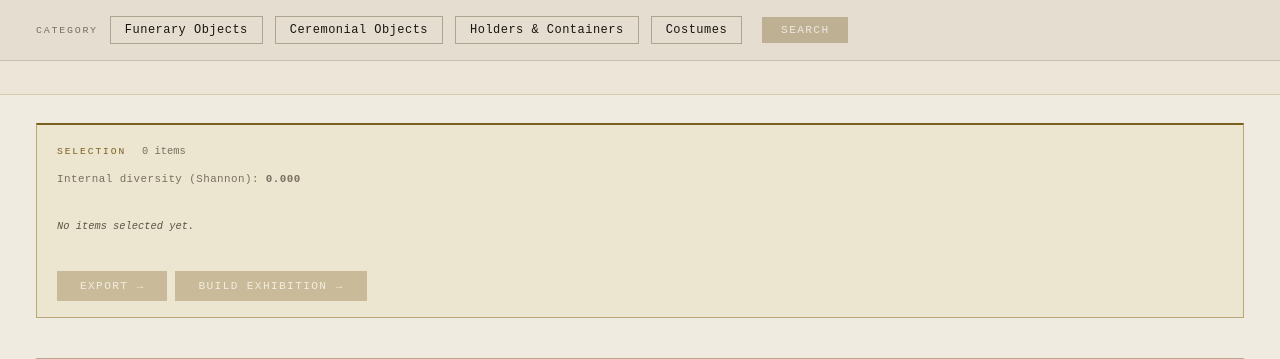
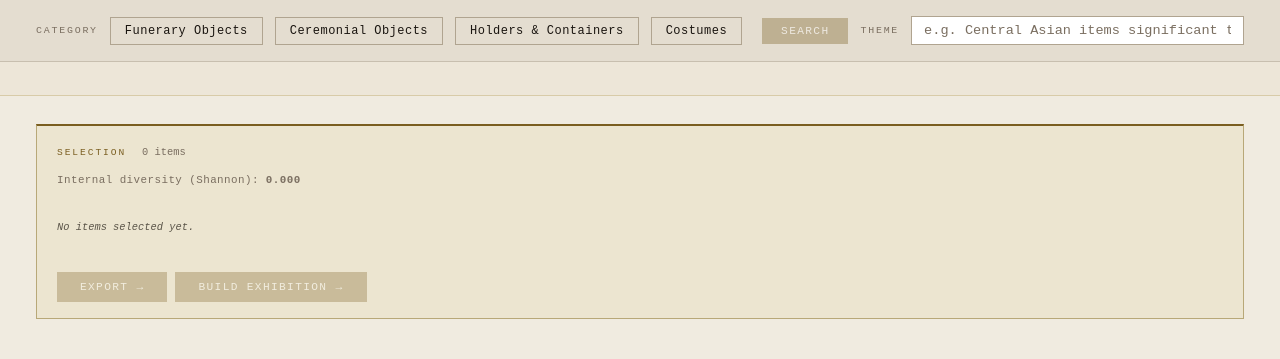
Before and after one commit to GabHoo/WereldMuseum-Sparql-Exploration, a Flask app: page / in a window 1280 px wide. Shown: the part 82-441 px from the top of the page. Run offline with Flask 2, Linux system fonts and the light colour scheme.

Commit message:
Add exhibition theme field next to search
Short free-text framing of the exhibition (e.g. "items significant to the
nomadic lifestyle"), stored as exhibition_theme in the session meta: sent
with /search and logged, included in the export, and passed with chat.
Not used for retrieval yet.

Co-Authored-By: Claude Opus 5.5 <noreply@anthropic.com>

```diff
--- a/app.py
+++ b/app.py
@@ -77,6 +77,9 @@ def search():
     # Extract the free-text query and the requested batch size from the request.
     nl_query = data.get("query", "").strip()
     n = int(data.get("n", config.N_PER_BATCH))
+    # Optional curator framing of the exhibition (e.g. "items significant to
+    # the nomadic lifestyle"). Not used for retrieval yet; only logged.
+    exhibition_theme = data.get("exhibition_theme", "").strip()
 
     # Backend validation: reject empty searches early so the rest of the pipeline
     # never runs on an invalid request.
@@ -124,7 +127,7 @@ def search():
     metrics = evaluator.score(pool, query_features) if evaluator else None
 
     # Persist the search trail for auditing/logging before returning the result.
-    MODULES["logger"].log_search(nl_query, sparql, pool, displayed, query_features)
+    MODULES["logger"].log_search(nl_query, sparql, pool, displayed, query_features, exhibition_theme)
     return jsonify({"sparql": sparql, "pool": pool, "displayed": displayed, "concepts": concepts, "metrics": metrics})
 
 
--- a/templates/index.html
+++ b/templates/index.html
@@ -109,6 +109,22 @@
 
     #keyword-input::placeholder { color: var(--text-muted); }
     #keyword-input:focus { border-color: var(--accent); }
+
+    /* Exhibition theme: the curator's framing of the search */
+    #theme-input {
+      background: #fff;
+      border: 1px solid #b0a490;
+      color: var(--text-on-dark);
+      font-family: var(--mono);
+      font-size: 0.85rem;
+      padding: 6px 12px;
+      flex: 1 1 280px;
+      max-width: 480px;
+      outline: none;
+    }
+
+    #theme-input::placeholder { color: var(--text-muted); }
+    #theme-input:focus { border-color: var(--accent); }
 
     .search-btn {
       background: var(--accent);
@@ -668,6 +684,9 @@
       </div>
     </form>
   {% endif %}
+  <label for="theme-input">Theme</label>
+  <input id="theme-input" type="text" maxlength="200" autocomplete="off"
+         placeholder="e.g. Central Asian items significant to the nomadic lifestyle">
 </div>
 
 <div id="concept-tags" hidden></div>
@@ -744,7 +763,7 @@
   let selected       = [];   // accumulated yes-picks — persists across searches
   let currentMetrics = null; // last metrics response from /search
   let currentConcepts = [];  // concepts from /search: [{label, uri, feature}]
-  let meta     = { query: '', sparql: '' };
+  let meta     = { query: '', sparql: '', exhibition_theme: '' };
   let serverHistory = { accepted: [], rejected: [], seen: [] };
 
   // Batch navigation: each entry is {displayed: [...], choices: {id: 'yes'|'no'}}
@@ -774,8 +793,12 @@
   const metricSurprise  = document.getElementById('metric-surprise');
   const featureStats    = document.getElementById('feature-stats');
   const errArea     = document.getElementById('err-area');
+  const themeInput  = document.getElementById('theme-input');
 
   /* ── Helpers ────────────────────────────────────────────────────────── */
+  // Curator's framing of the exhibition, e.g. "items significant to nomadic life"
+  function exhibitionTheme() { return themeInput.value.trim(); }
+
   function esc(s) {
     return String(s ?? '').replace(/&/g,'&amp;').replace(/</g,'&lt;')
       .replace(/>/g,'&gt;').replace(/"/g,'&quot;');
@@ -1143,7 +1166,7 @@
         const r = await fetch('/search', {
           method: 'POST',
           headers: { 'Content-Type': 'application/json' },
-          body: JSON.stringify({ query: queries[0], n: N }),
+          body: JSON.stringify({ query: queries[0], n: N, exhibition_theme: exhibitionTheme() }),
         });
         const d = await r.json();
         if (!r.ok) { renderConcepts(d.concepts || []); throw new Error(d.error || 'Search failed'); }
@@ -1159,7 +1182,7 @@
           fetch('/search', {
             method: 'POST',
             headers: { 'Content-Type': 'application/json' },
-            body: JSON.stringify({ query: q, n: N }),
+            body: JSON.stringify({ query: q, n: N, exhibition_theme: exhibitionTheme() }),
           }).then(r => r.json())
         ));
         firstPool   = mergePools(results.map(d => d.pool));
@@ -1176,7 +1199,7 @@
       }
 
       pool = firstPool;
-      meta = { query: queries.join(' + '), sparql: firstSparql };
+      meta = { query: queries.join(' + '), sparql: firstSparql, exhibition_theme: exhibitionTheme() };
       currentMetrics = firstMetrics || null;
       serverHistory.seen = firstDisplayed.map(i => i.id);
 
@@ -1247,6 +1270,8 @@
   /* ── Export ─────────────────────────────────────────────────────────── */
   async function doExport() {
     exportBtn.disabled = true;
+    // The theme may be refined after searching; export the current text
+    meta.exhibition_theme = exhibitionTheme();
     try {
       const r = await fetch('/export', {
         method: 'POST',
@@ -1407,6 +1432,7 @@
     const currentItems = typeof pool !== 'undefined' ? pool : []; // OF de variabele van je geselecteerde/displayed items
     const currentMeta = {
       source: "chatbox_trigger",
+      exhibition_theme: exhibitionTheme(),
       timestamp: new Date().toISOString()
     };
 
```
Also changed, not shown: modules/run_logger.py (+11 -9 lines).
